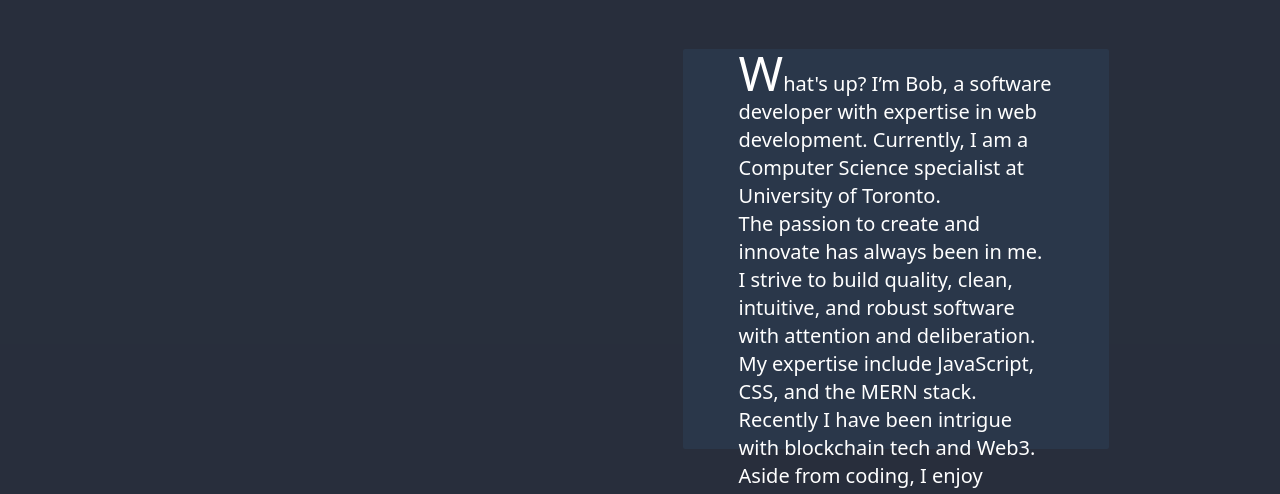
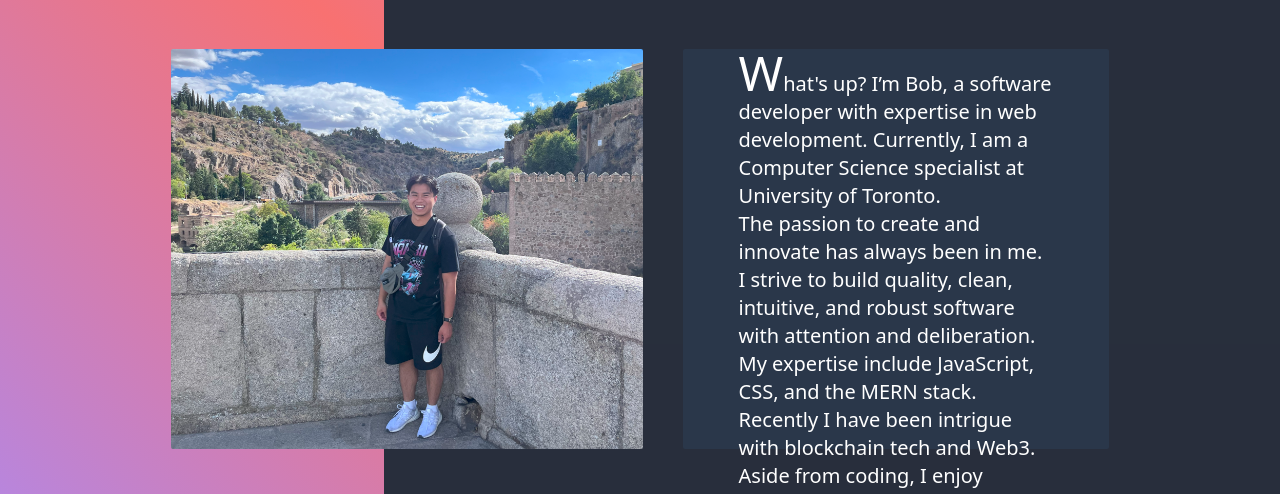
Before and after one commit to 1JhimiChanga/JimmyVanPortfolio, a SvelteKit app: page / in a window 1280 px wide. Shown: the part 927-1421 px from the top of the page. Built offline with nearby package versions, Linux system fonts and the light colour scheme.

Commit message:
install and setup aos

```diff
--- a/package.json
+++ b/package.json
@@ -16,6 +16,7 @@
 		"@sveltejs/adapter-auto": "^3.0.0",
 		"@sveltejs/kit": "^2.9.0",
 		"@sveltejs/vite-plugin-svelte": "^5.0.0",
+		"@types/aos": "^3.0.7",
 		"autoprefixer": "^10.4.20",
 		"eslint": "^9.7.0",
 		"eslint-config-prettier": "^9.1.0",
--- a/src/Sections/About.svelte
+++ b/src/Sections/About.svelte
@@ -1,6 +1,5 @@
 <script lang="ts">
 	import { onMount } from 'svelte';
-	import { fly } from 'svelte/transition';
 	import SectionHeader from '../components/SectionHeader.svelte';
 
 	//Controls the landing animation state
@@ -9,6 +8,17 @@
 	onMount(() => {
 		landed = true;
 	});
+
+	// vertical open animation for logo, title, and toggle theme button
+	function verticalOpen(node: HTMLElement, { duration = 400 } = {}) {
+		return {
+			duration,
+			css: (t: number) => `
+            transform: scaleY(${t});
+            transform-origin: center;
+        `
+		};
+	}
 </script>
 
 <section
@@ -16,25 +26,21 @@
 	class="flex h-[80vh] w-full flex-row items-center justify-center bg-custom-white-theme dark:bg-gray-900/90"
 >
 	<!-- Check if the landing animation should run -->
-	{#if landed}
-		<div
-			transition:fly={{
-				x: -1000,
-				delay: 300,
-				duration: 1000
-			}}
-			class="moving-gradient-2 absolute left-0 z-0 h-[80vh] w-[30vw]"
-		></div>
-	{/if}
+
+	<div
+		data-aos="slide-right"
+		data-aos-duration="500"
+		data-aos-delay="200"
+		class="moving-gradient-2 absolute left-0 z-0 h-[80vh] w-[30vw]"
+	></div>
+
 	<div class="z-10 flex flex-col items-center justify-center">
 		<div class="flex h-[50vh] flex-row items-center justify-center">
 			<div class="mt-28 h-[50vh] rounded-sm">
 				<img
-					transition:fly={{
-						y: -1000,
-						delay: 300,
-						duration: 1000
-					}}
+					data-aos="slide-right"
+					data-aos-duration="500"
+					data-aos-delay="200"
 					class="h-full rounded-sm"
 					src="assets\images\jimmyAbout5.png"
 					alt="Jimmy Van About"
--- a/src/routes/+page.svelte
+++ b/src/routes/+page.svelte
@@ -1,5 +1,16 @@
 <script lang="ts">
+	import 'aos/dist/aos.css';
+	import AOS from 'aos';
 	import Main from '../Sections/Main.svelte';
+	import { onMount } from 'svelte';
+	onMount(() => {
+		AOS.init({
+			// AOS settings (optional)
+			duration: 1000, // Animation duration in ms
+			offset: 200, // Trigger offset in px
+			once: true // Animation happens only once
+		});
+	});
 </script>
 
 <Main />
--- a/tsconfig.json
+++ b/tsconfig.json
@@ -10,7 +10,8 @@
 		"sourceMap": true,
 		"strict": true,
 		"moduleResolution": "bundler"
-	}
+	},
+	"include": ["src", "global.d.ts"]
 	// Path aliases are handled by https://svelte.dev/docs/kit/configuration#alias
 	// except $lib which is handled by https://svelte.dev/docs/kit/configuration#files
 	//
```
Also changed, not shown: global.d.ts (added, +19 -0 lines), 1 other file (tests, documents, lock files or other folders).
